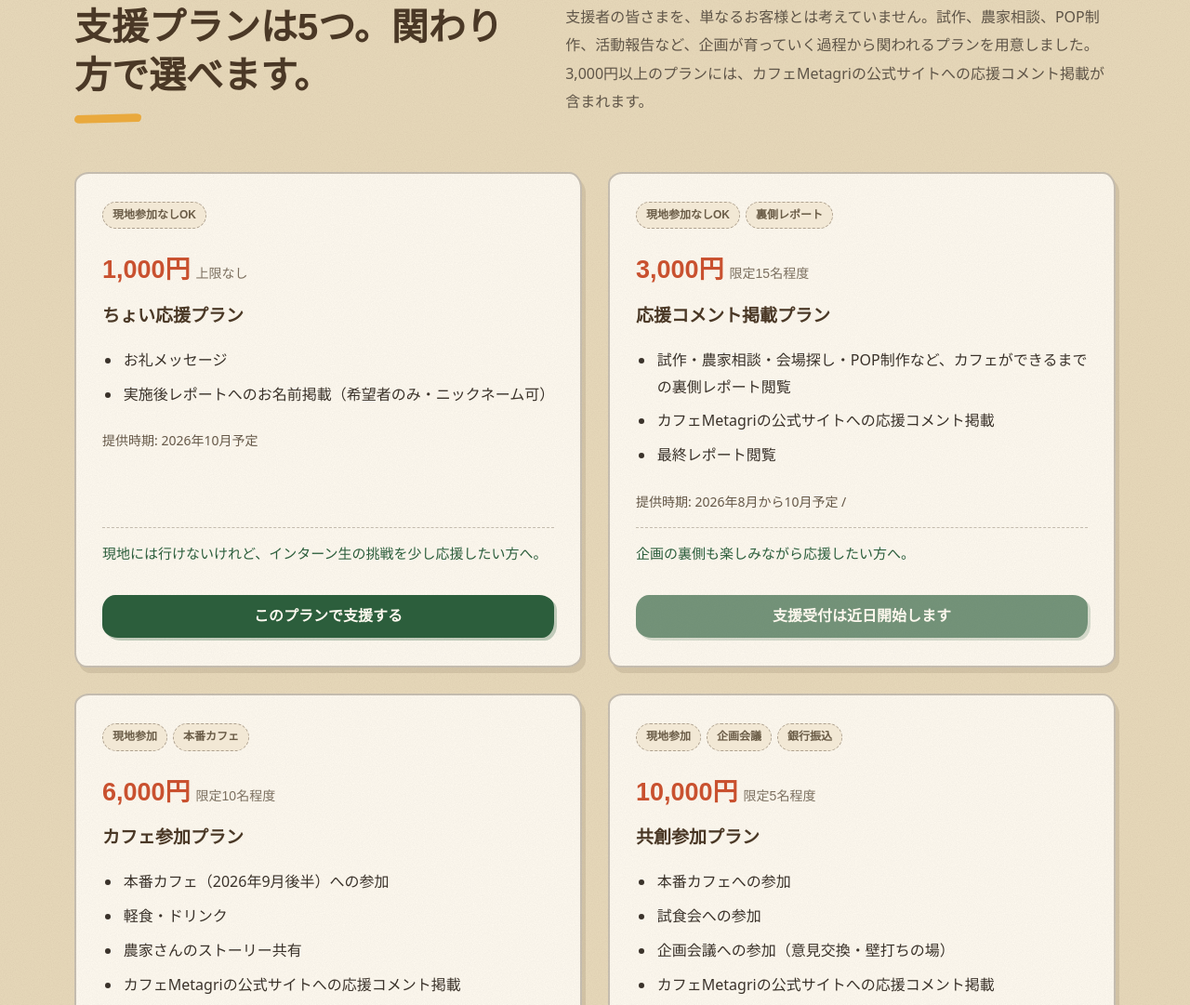
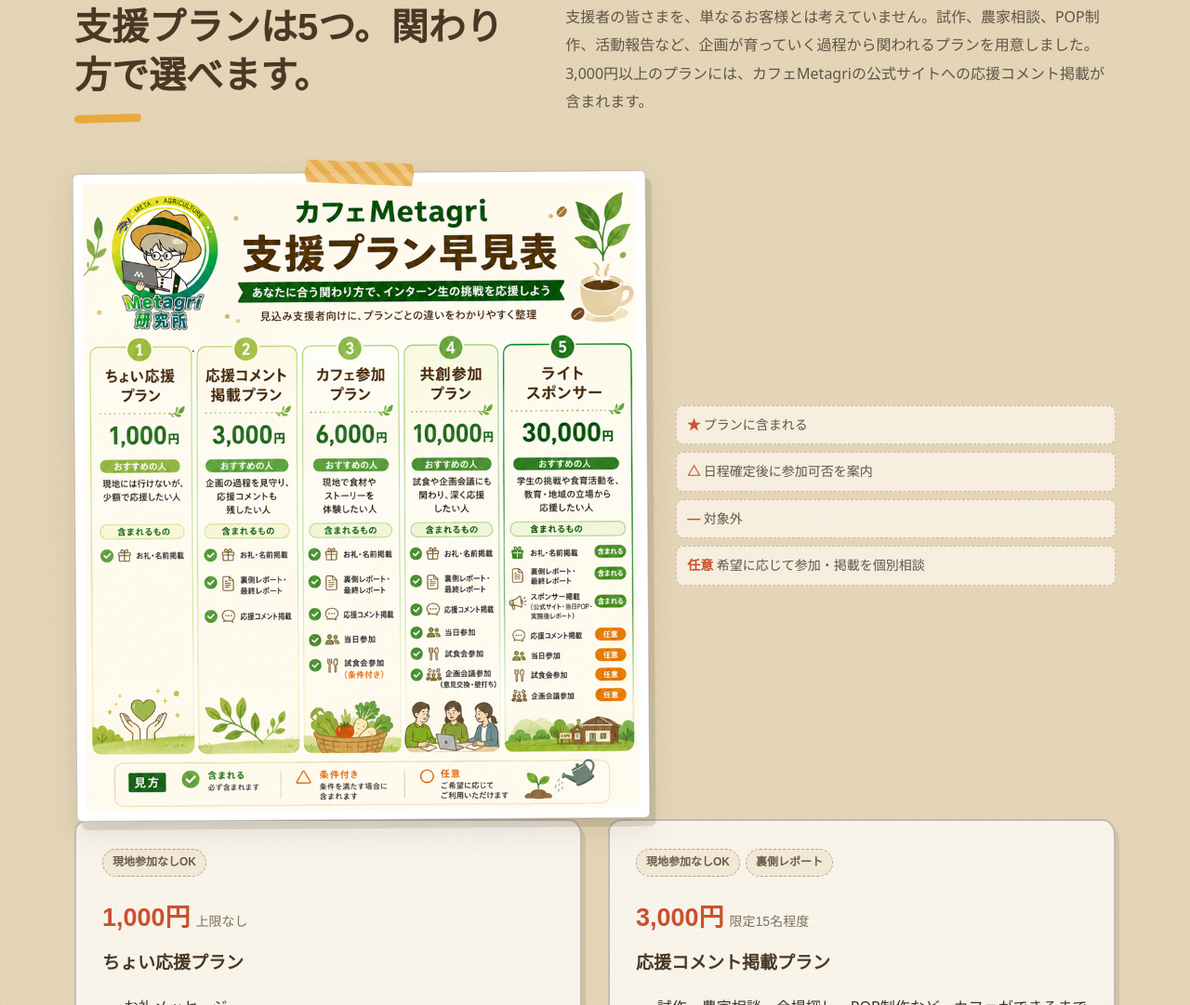
Before and after one commit to Metagri-Bot/cafe-metagri-2026, a website: page support.html in a window 1280 px wide. Shown: the part 4451-5532 px from the top of the page at 93% size. Drawn offline with Linux system fonts and the light colour scheme; no server answers; a web font is replaced by a local one.

Commit message:
早見表をブラッシュアップ

```diff
--- a/assets/styles.css
+++ b/assets/styles.css
@@ -447,6 +447,70 @@
   line-height: 1.75;
 }
 
+.return-overview {
+  display: grid;
+  grid-template-columns: minmax(300px, 0.94fr) minmax(260px, 0.72fr);
+  gap: 30px;
+  align-items: center;
+  margin-bottom: 34px;
+}
+
+.return-chart-board {
+  position: relative;
+  margin: 0;
+  padding: 10px;
+  border: 1.5px solid var(--line);
+  border-radius: 6px;
+  background: #fff;
+  box-shadow: 6px 9px 0 rgba(74, 56, 38, 0.14), 0 12px 32px rgba(74, 56, 38, 0.12);
+  transform: rotate(-0.4deg);
+}
+
+.return-chart-board::before {
+  content: "";
+  position: absolute;
+  top: -13px;
+  left: 50%;
+  width: 118px;
+  height: 26px;
+  background:
+    repeating-linear-gradient(45deg, rgba(255, 255, 255, 0.28) 0 7px, transparent 7px 14px),
+    rgba(233, 169, 61, 0.85);
+  transform: translateX(-50%) rotate(2deg);
+  clip-path: polygon(2% 0%, 98% 6%, 100% 40%, 98% 100%, 2% 94%, 0% 52%);
+  box-shadow: 0 1px 4px rgba(74, 56, 38, 0.22);
+}
+
+.return-chart-board img {
+  display: block;
+  width: 100%;
+  border-radius: 3px;
+}
+
+.return-legend {
+  display: grid;
+  grid-template-columns: 1fr;
+  gap: 8px 12px;
+  margin: 0;
+  padding: 0;
+  list-style: none;
+}
+
+.return-legend li {
+  padding: 9px 11px;
+  border: 1.5px dashed rgba(74, 56, 38, 0.28);
+  border-radius: 8px;
+  background: rgba(255, 250, 240, 0.68);
+  color: #5f5548;
+  font-size: 14px;
+  line-height: 1.6;
+}
+
+.return-legend strong {
+  color: var(--tomato);
+  font-family: var(--font-display);
+}
+
 .grid.three.plans {
   align-items: stretch;
   grid-template-columns: repeat(2, minmax(0, 1fr));
@@ -1287,6 +1351,7 @@
   .section-header,
   .split,
   .support-hero-grid,
+  .return-overview,
   .grid.two,
   .grid.three,
   .benefit-grid {
@@ -1334,6 +1399,7 @@
   }
 
   .kv-board,
+  .return-chart-board,
   .image-board {
     transform: rotate(-0.3deg);
   }
@@ -1379,8 +1445,18 @@
   }
 
   .kv-board,
+  .return-chart-board,
   .image-board {
     padding: 8px;
+  }
+
+  .return-overview {
+    gap: 24px;
+    margin-bottom: 28px;
+  }
+
+  .return-legend {
+    grid-template-columns: 1fr;
   }
 
   .grid .card,
--- a/support.html
+++ b/support.html
@@ -22,7 +22,7 @@
     <meta name="twitter:title" content="カフェMetagri | 農家の想いを味わう1DAYカフェを一緒につくりたい">
     <meta name="twitter:description" content="目標15万円・All-in方式。未完成の企画を一緒に育てる共創者を募集中。1,000円から支援できます。">
     <meta name="twitter:image" content="./assets/cafe-metagri-funding-kv.png">
-    <link rel="stylesheet" href="./assets/styles.css?v=20260704-spkv">
+    <link rel="stylesheet" href="./assets/styles.css?v=20260704-return">
   </head>
   <body>
     <header class="site-header">
@@ -201,6 +201,19 @@
         <div class="container section-header">
           <h2>支援プランは5つ。関わり方で選べます。</h2>
           <p>支援者の皆さまを、単なるお客様とは考えていません。試作、農家相談、POP制作、活動報告など、企画が育っていく過程から関われるプランを用意しました。3,000円以上のプランには、カフェMetagriの公式サイトへの応援コメント掲載が含まれます。</p>
+        </div>
+        <div class="container return-overview" id="returns">
+          <figure class="return-chart-board">
+            <img src="./assets/cafe-metagri-funding-return.png" alt="カフェMetagri 支援プラン別リターン早見表">
+          </figure>
+          <div class="return-summary">
+            <ul class="return-legend" aria-label="星取表の見方">
+              <li><strong>★</strong> プランに含まれる</li>
+              <li><strong>△</strong> 日程確定後に参加可否を案内</li>
+              <li><strong>―</strong> 対象外</li>
+              <li><strong>任意</strong> 希望に応じて参加・掲載を個別相談</li>
+            </ul>
+          </div>
         </div>
         <div class="container grid three plans">
           <article class="plan-card">
```
Also changed, not shown: assets/cafe-metagri-funding-return.png (added).
